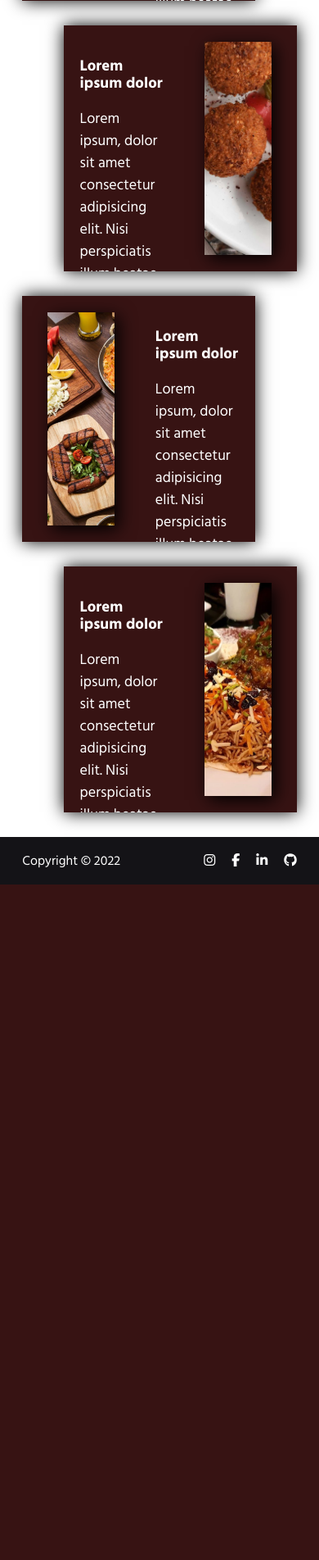
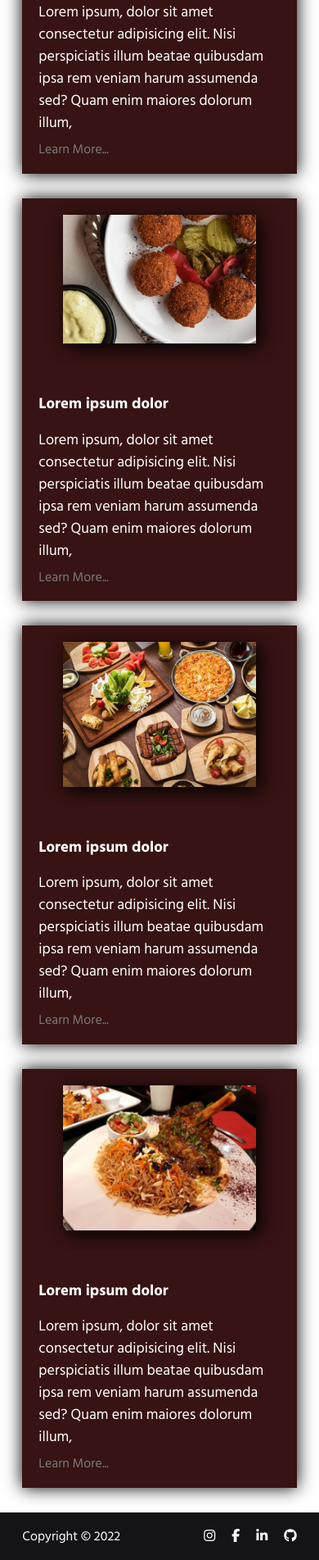
Before and after one commit to abedulaziz/Yummy_Tasty, a PHP site: page /pages/resturants.html in a window 390 px wide. Shown: the part 489-2392 px from the top of the page at 82% size. Before the commit the page ends 1568 px from the top, so only its background shows below. Run offline with PHP 8.4, Linux system fonts and the light colour scheme; some libraries are stand-ins or nearby versions.

Commit message:
Resturants page responsiveness

```diff
--- a/styles/admin_pages_styles.css
+++ b/styles/admin_pages_styles.css
@@ -97,7 +97,7 @@ table#users {
 }
 
 .green {
- color :green;
+  color :green;
 }
 
 .red {
--- a/styles/resturants-style.css
+++ b/styles/resturants-style.css
@@ -65,3 +65,21 @@
 .resturants_list .resturant .res-about .res_details a{
   color:rgb(122, 122, 122);
 }
+
+
+/* media queries */
+@media (max-width: 1054px) {
+  .resturants_list .resturant {
+    width: 100%;
+  }
+}
+
+@media (max-width: 900px) {
+  .resturants_list .resturant {
+    flex-wrap: wrap;
+    height: auto;
+  }
+  .resturants_list .resturant > div {
+    width: 100%;
+  }
+}
```
